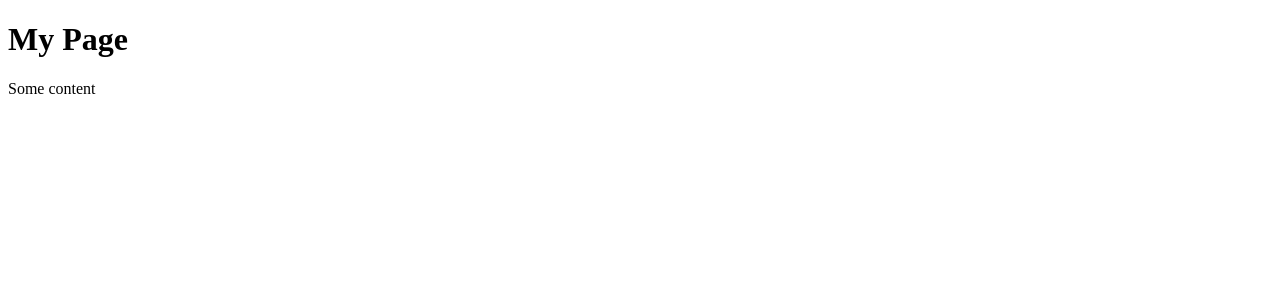
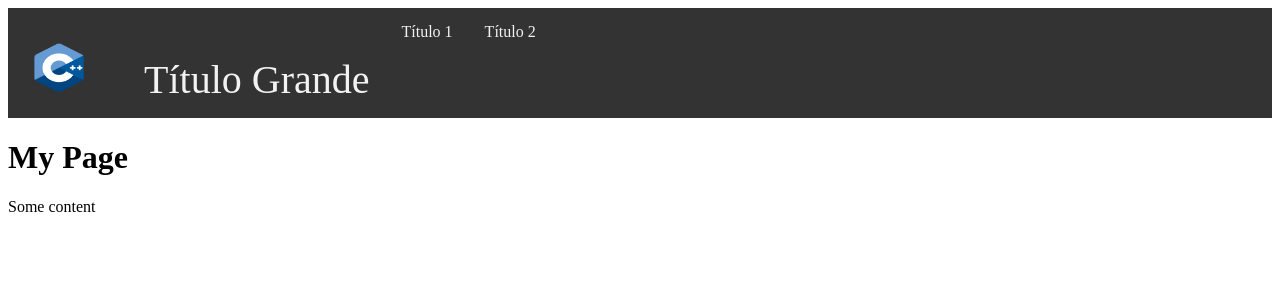
Before and after one commit to Fabrizzio20k/HyperLogLog_Cpp, a Next.js app in the folder frontend/: page / in a window 1280 px wide. Shown: the top 300 px of the page. Built offline with nearby package versions, Linux system fonts and the light colour scheme.

Commit message:
Fix components

```diff
--- a/frontend/src/app/layout.js
+++ b/frontend/src/app/layout.js
@@ -1,3 +1,5 @@
+import Navbar from "@/components/Navbar/navbar"
+
 export const metadata = {
   title: 'HyperLogLog C++',
   description: 'A C++ implementation of the HyperLogLog algorithm',
@@ -7,7 +9,7 @@ export default function RootLayout({ children }) {
  return (
     <html lang="en">
       <body>
-
+        <Navbar />
         {children}
 
         </body>
--- /dev/null
+++ b/frontend/src/components/Navbar/Navbar.jsx
@@ -0,0 +1,20 @@
+import Image from "next/image";
+import styles from "./styles.module.css";
+
+export default function Navbar() {
+    return (
+        <div className={styles.navbar}>
+            <a href="#home" className={styles.navlogo}>
+                <Image
+                    className={styles.logo}
+                    src="/cpp_logo.png"
+                    alt="Logo"
+                    width={50}
+                    height={50}
+                />
+                Título Grande</a>
+            <a href="#link1" className="navtitle">Título 1</a>
+            <a href="#link2" className="navtitle">Título 2</a>
+        </div>
+    );
+}
--- /dev/null
+++ b/frontend/src/components/Navbar/styles.module.css
@@ -0,0 +1,33 @@
+.navbar {
+    overflow: hidden;
+    background-color: #333;
+  }
+
+  .navbar a {
+    float: left;
+    display: block;
+    color: #f2f2f2;
+    text-align: center;
+    padding: 15px 16px;
+    text-decoration: none;
+  }
+
+  .navbar a:hover {
+    background-color: #ddd;
+    color: black;
+  }
+
+  .navlogo {
+    float: left;
+    font-size: 40px;
+    margin-left: 10px;
+  }
+
+  .logo{
+    margin-right: 60px;
+    margin-top: 20px;
+  }
+
+  .navtitle {
+    float: center;
+  }
```
Also changed, not shown: frontend/src/components/navbar.jsx (deleted, +0 -8 lines), frontend/public/cpp_logo.png (added).
